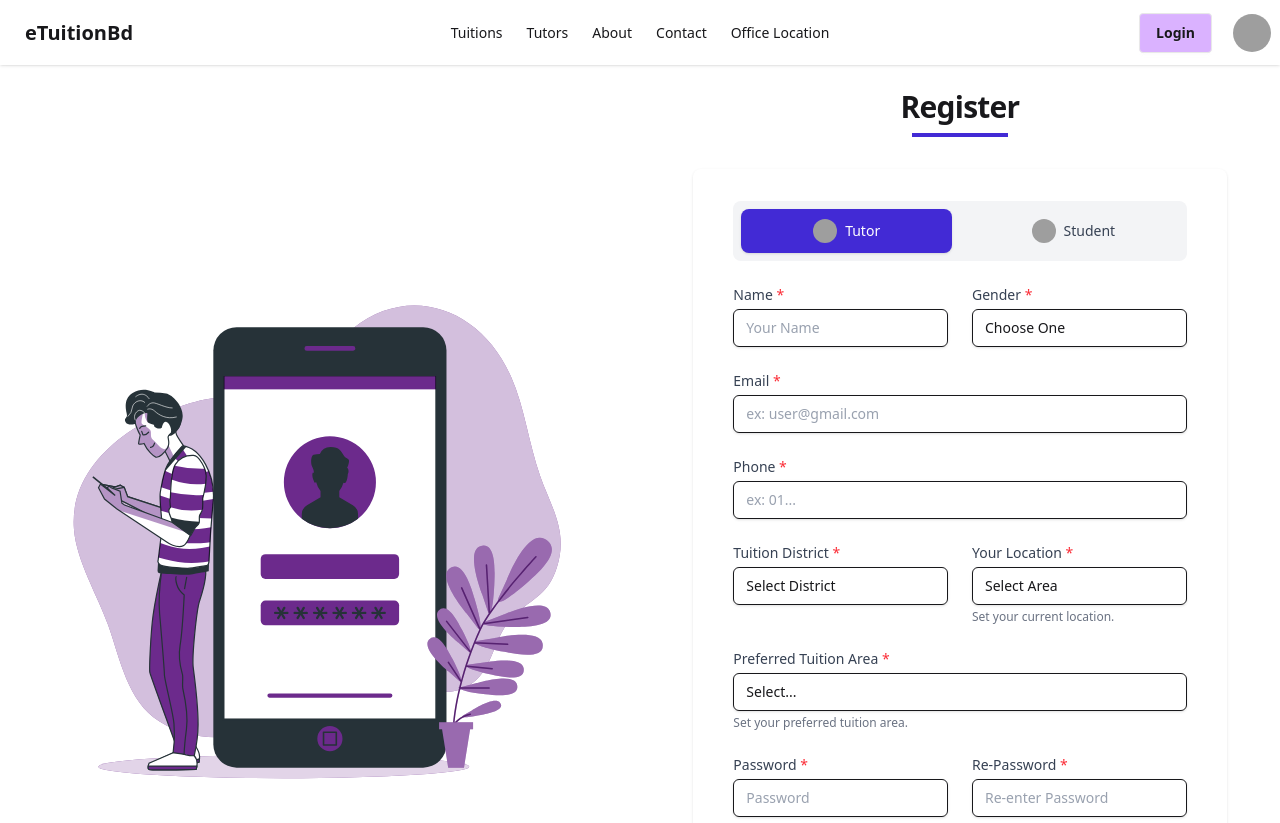
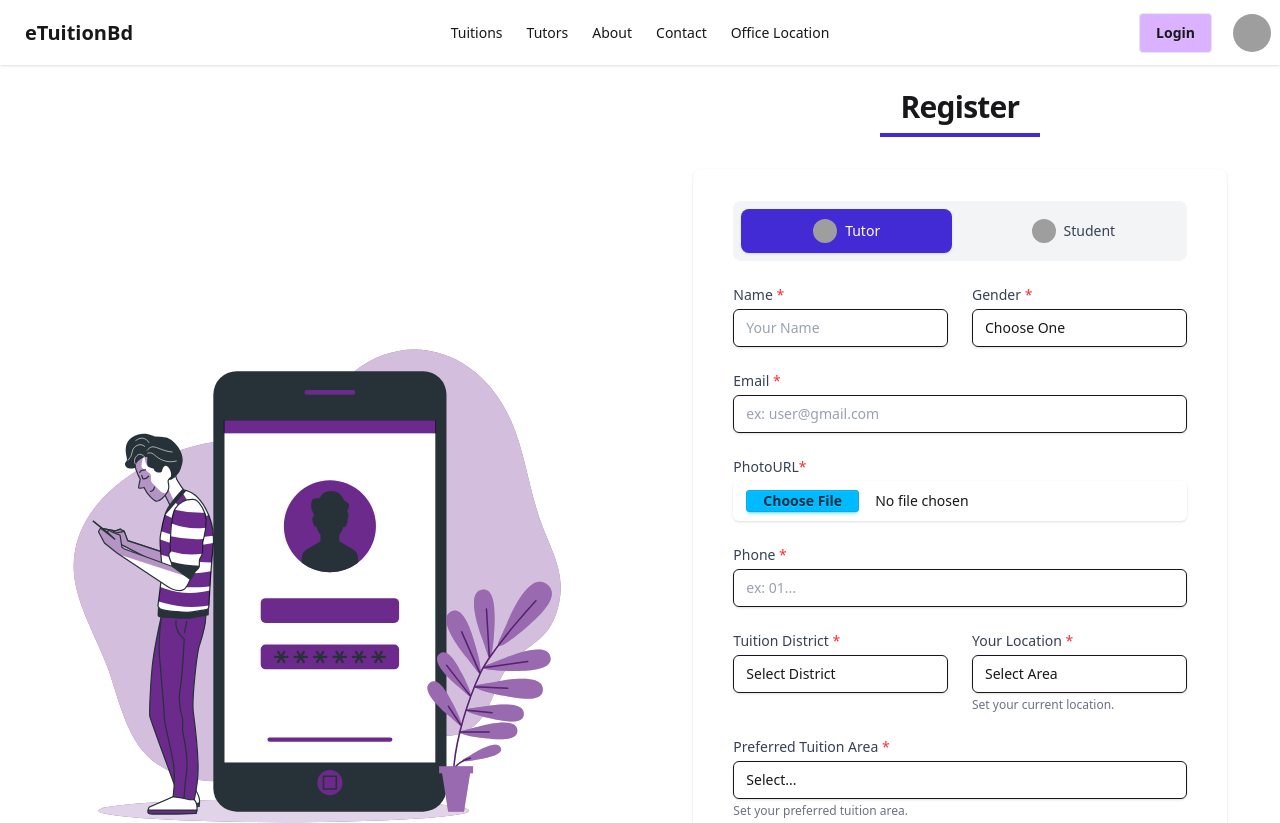
Before and after one commit to sodium000/E-tuitionBD-client, a React (Vite) app: page /registration in a window 1280 px wide. Shown: the top 823 px of the page. Built offline with nearby package versions, Linux system fonts and the light colour scheme; grey boxes are pictures that could not be loaded.

Commit message:
login and reg nevegation

```diff
--- a/src/AuthPage/Login/Login.jsx
+++ b/src/AuthPage/Login/Login.jsx
@@ -14,7 +14,7 @@ const Login = () => {
                         <h2 className="mt-6 text-center text-3xl font-bold tracking-tight">
                             Login
                         </h2>
-                        <div className="mt-2 w-24 h-1 bg-primary mx-auto"></div>
+                        <div className="mt-2 w-30 h-1 bg-primary mx-auto"></div>
                     </div>
                     <div className="mt-8 sm:mx-auto sm:w-full sm:max-w-10/12">
                         <div className="bg-background-light dark:bg-gray-800 py-8 px-4 shadow-sm rounded-lg sm:px-10">
--- a/src/AuthPage/Registration/Registration.jsx
+++ b/src/AuthPage/Registration/Registration.jsx
@@ -15,7 +15,7 @@ const Registration = () => {
                         <h2 className="mt-6 text-center text-3xl font-bold tracking-tight">
                             Register
                         </h2>
-                        <div className="mt-2 w-24 h-1 bg-primary mx-auto"></div>
+                        <div className="mt-2 w-40 h-1 bg-primary mx-auto"></div>
                     </div>
                     <div className="mt-8 sm:mx-auto sm:w-full sm:max-w-10/12">
                         <div className="bg-background-light dark:bg-gray-800 py-8 px-4 shadow-sm rounded-lg sm:px-10">
@@ -105,6 +105,17 @@ const Registration = () => {
                                                     required
                                                     type="email"
                                                 />
+                                            </div>
+                                        </div>
+
+                                        {/* Photo Field */}
+                                        <div>
+                                            <label className="block text-sm font-medium text-gray-700 dark:text-gray-300" htmlFor="email">
+                                                PhotoURL<span className="text-red-500">*</span>
+                                            </label>
+                                            <div className="mt-1">
+                                                <input type="file" id="Photo"
+                                                    name="PhotoURL" className="file-input file-input-ghost file-input-info w-full appearance-none rounded-md border px-3 py-2 placeholder-gray-400 shadow-sm focus:border-primary focus:outline-none focus:ring-primary sm:text-sm dark:bg-gray-700 dark:border-gray-600 dark:text-white" />
                                             </div>
                                         </div>
 
@@ -290,6 +301,17 @@ const Registration = () => {
                                                 </div>
                                             </div>
 
+                                            {/* Photo Field */}
+                                            <div>
+                                                <label className="block text-sm font-medium text-gray-700 dark:text-gray-300" htmlFor="email">
+                                                    PhotoURL<span className="text-red-500">*</span>
+                                                </label>
+                                                <div className="mt-1">
+                                                    <input type="file" id="Photo"
+                                                        name="PhotoURL" className="file-input file-input-ghost file-input-info w-full appearance-none rounded-md border px-3 py-2 placeholder-gray-400 shadow-sm focus:border-primary focus:outline-none focus:ring-primary sm:text-sm dark:bg-gray-700 dark:border-gray-600 dark:text-white" />
+                                                </div>
+                                            </div>
+
                                             {/* Phone Field */}
                                             <div>
                                                 <label className="block text-sm font-medium text-gray-700 dark:text-gray-300" htmlFor="phone">
--- a/src/ShearePage/NavBar/Navbar.jsx
+++ b/src/ShearePage/NavBar/Navbar.jsx
@@ -35,7 +35,7 @@ const Navbar = () => {
                     </ul>
                 </div>
                 <div className="navbar-end">
-                    <a className="btn bg-purple-300">Login</a>
+                    <NavLink to='/login' className="btn bg-purple-300">Login</NavLink>
                     <div className="dropdown dropdown-end ml-5">
                         <div tabIndex={0} role="button" className="btn btn-ghost btn-circle avatar">
                             <div className="w-10 rounded-full">
@@ -50,7 +50,6 @@ const Navbar = () => {
                             <li>
                                 <a className="justify-between">
                                     Profile
-                                    <span className="badge">New</span>
                                 </a>
                             </li>
                             <li><a>Settings</a></li>
```
